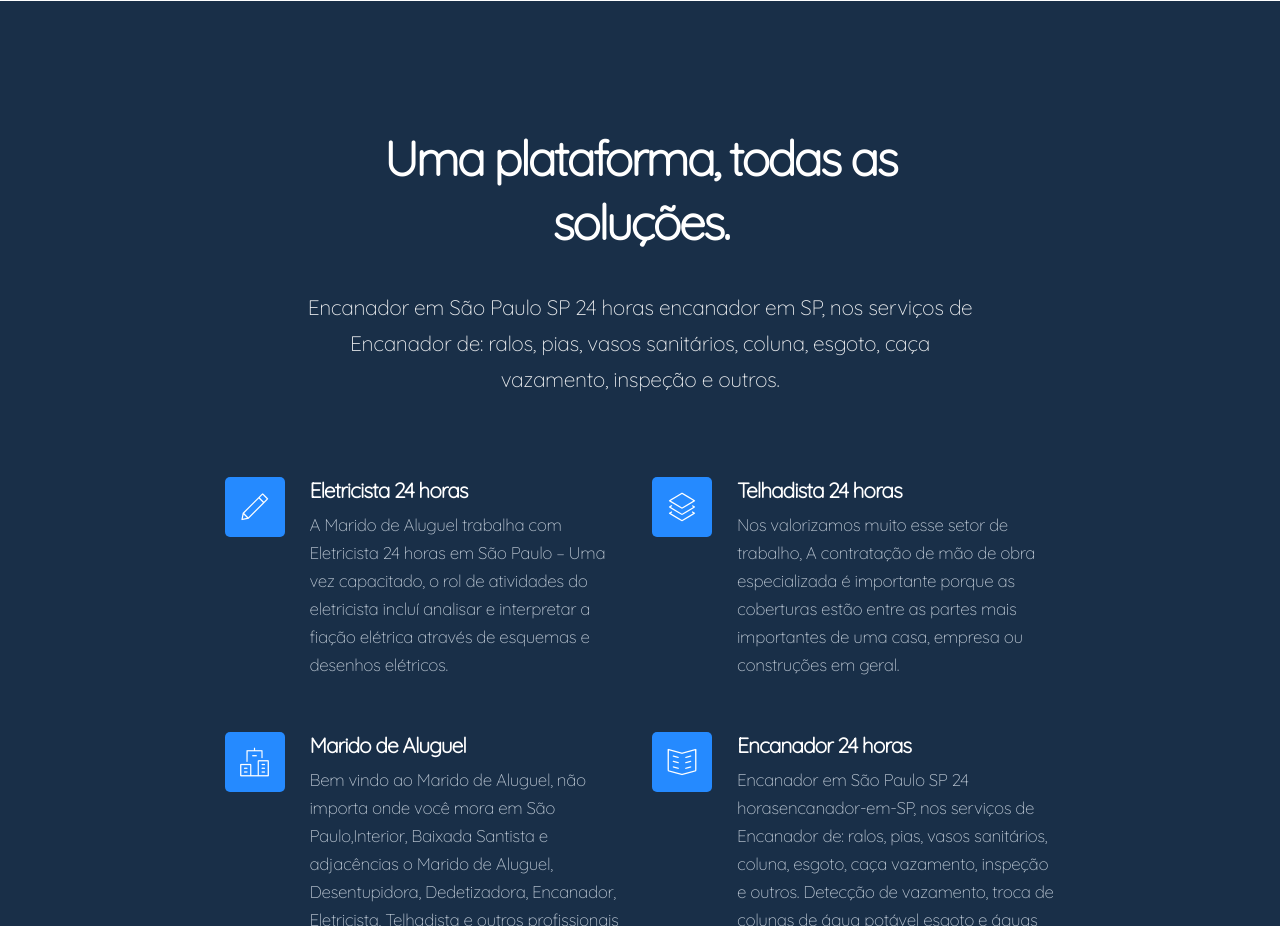
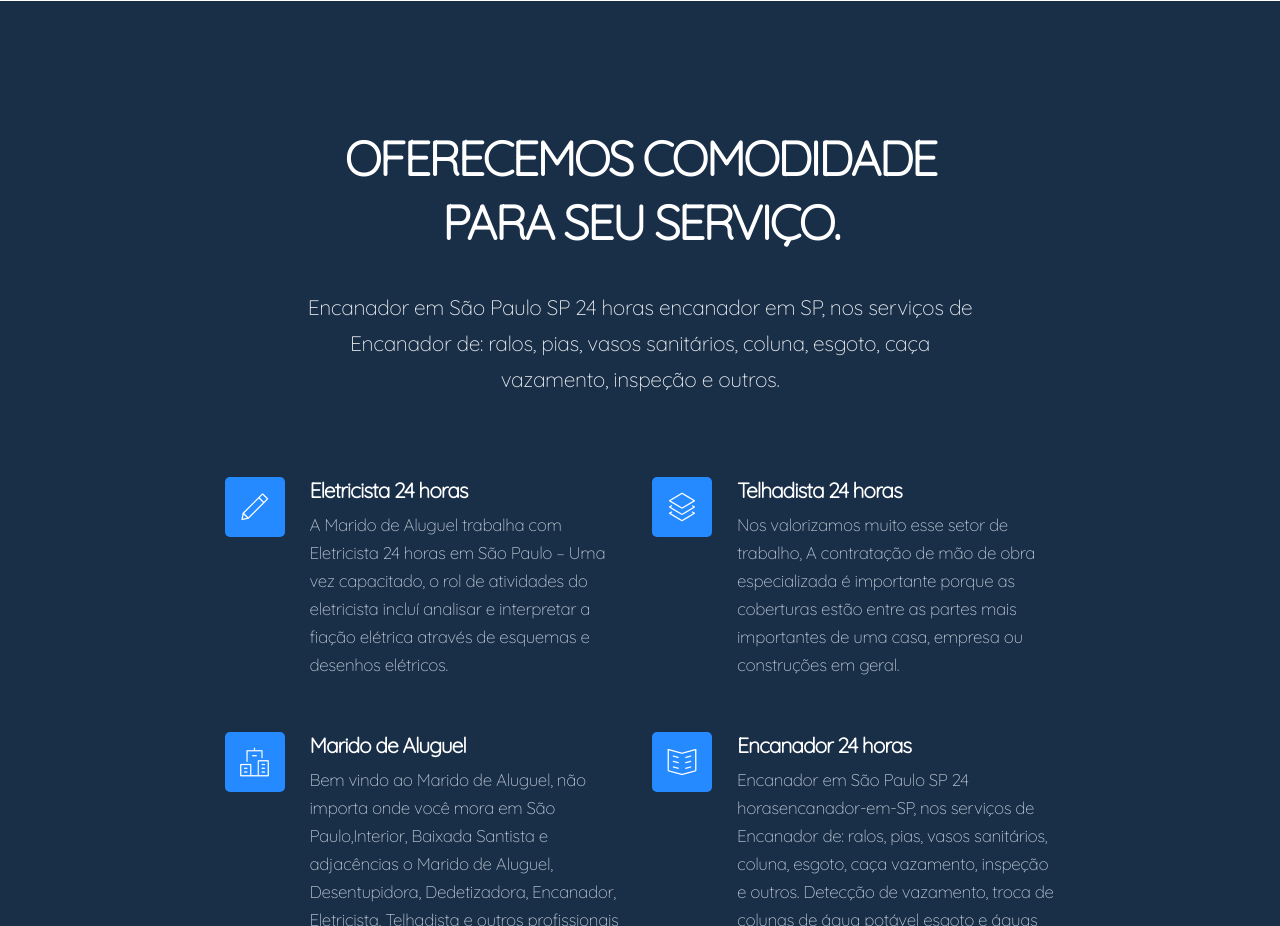
Before and after one commit to jerameelcode/ma.github.io, a plain HTML site: page index.html in a window 1280 px wide. Shown: the part 4600-5526 px from the top of the page. Drawn offline with Linux system fonts and the light colour scheme; files whose address does not match are found by name.

Commit message:
updating text on page

```diff
--- a/index.html
+++ b/index.html
@@ -259,7 +259,7 @@
               <div class="col-lg-10 text-center">
                 <div class="section-heading-5">
                   <h2>
-                    Uma plataforma, todas as soluções.
+                    OFERECEMOS COMODIDADE PARA SEU SERVIÇO.
                   </h2>
                   <p>Encanador em São Paulo SP 24 horas encanador em SP,
                     nos serviços de Encanador de: ralos, pias,
```
